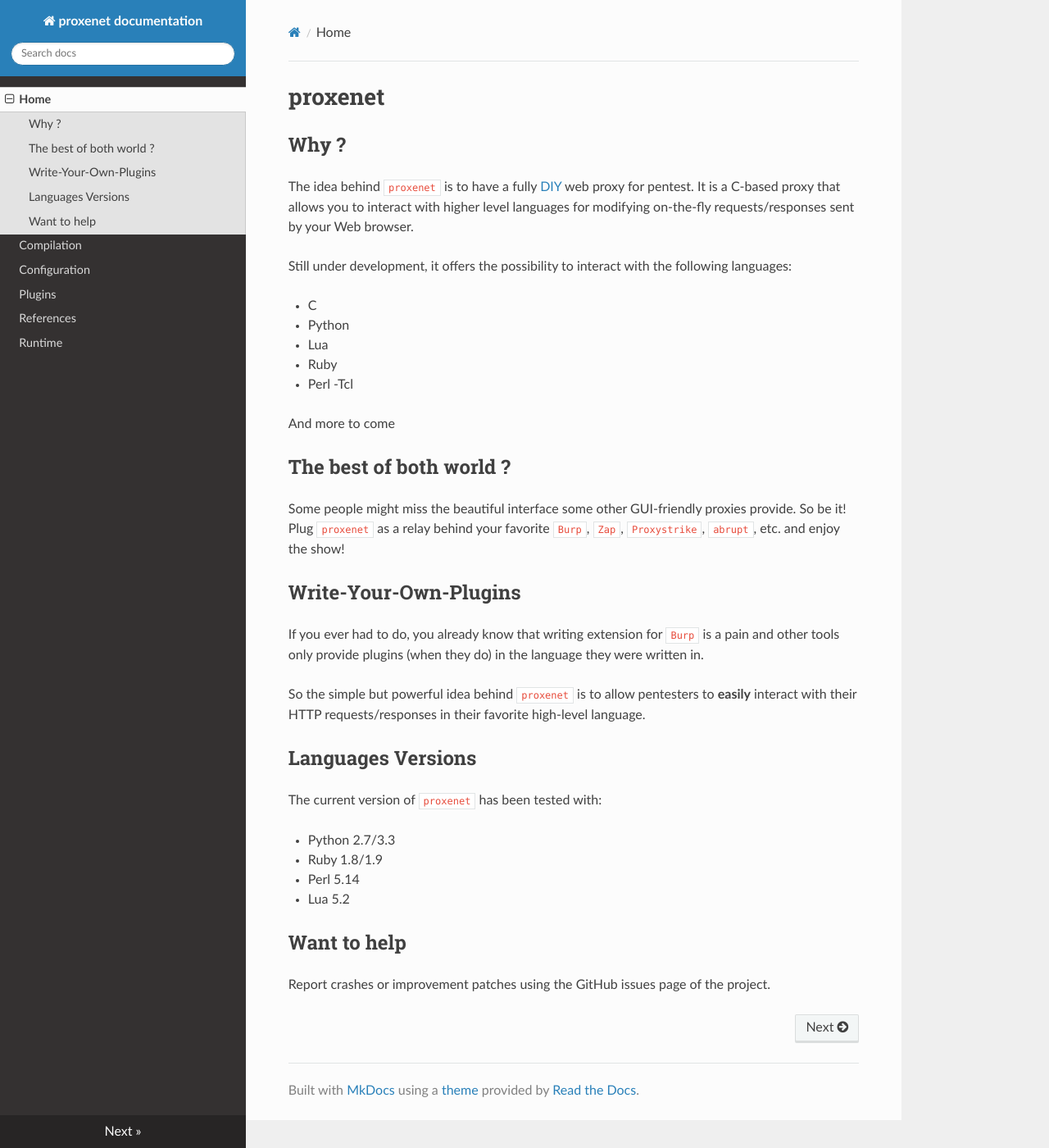
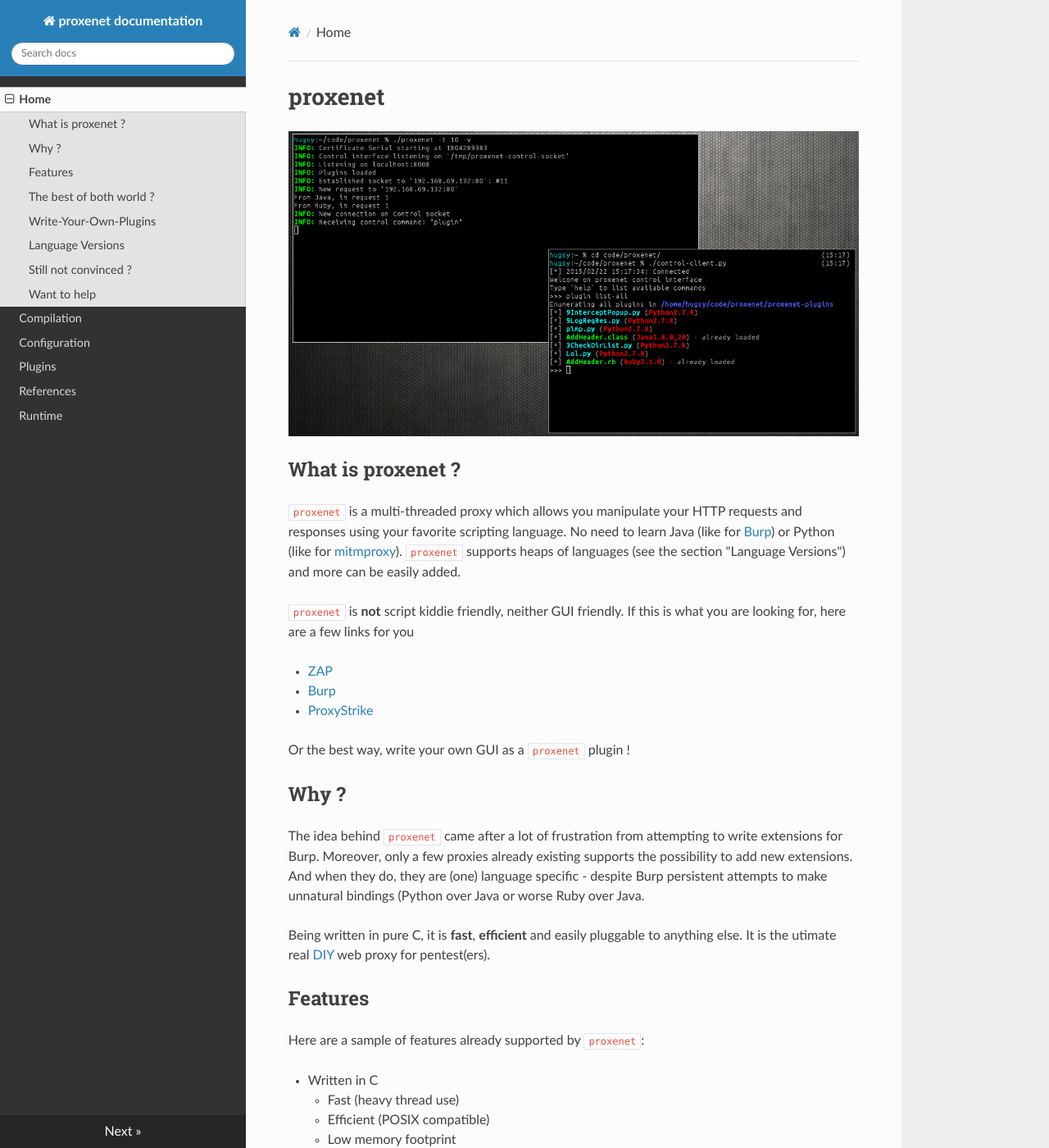
Before and after one commit to hugsy/proxenet, an MkDocs documentation site: the page built from docs/index.md, in a window 1280 px wide and 1400 px high. Shown: the whole window at 82% size. Built offline with MkDocs 1.6.1, drawn with Linux system fonts in a browser that asks for light colours; nearby versions of some CDN libraries; old or Windows-style settings are respelled for this version of MkDocs; some of the changed text lies outside the part shown.

Commit message:
added docs

```diff
--- a/docs/index.md
+++ b/docs/index.md
@@ -1,22 +1,68 @@
 # proxenet
 
+![proxenet](img/proxenet.png)
+
+
+## What is proxenet ?
+`proxenet` is a multi-threaded proxy which allows you manipulate your HTTP
+requests and responses using your favorite scripting language. No need to learn
+Java (like for [Burp](http://portswigger.net/burp/extender/)) or Python (like
+for
+[mitmproxy](http://mitmproxy.org/doc/scripting/inlinescripts.html)). `proxenet`
+supports heaps of languages (see the section "Language Versions") and more can
+be easily added.
+
+`proxenet` is **not** script kiddie friendly, neither GUI friendly. If this is
+what you are looking for, here are a few links for you
+
+- [ZAP](http://owasp.org/index.php/OWASP_Zed_Attack_Proxy_Project)
+- [Burp](http://portswigger.net/burp)
+- [ProxyStrike](http://www.edge-security.com/proxystrike.php)
+
+Or the best way, write your own GUI as a `proxenet` plugin !
+
+
 ## Why ?
-The idea behind `proxenet` is to have a fully
-[DIY](https://en.wikipedia.org/wiki/Do_it_yourself) web proxy for pentest. It is
-a C-based proxy that allows you to interact with higher level languages for
-modifying on-the-fly requests/responses sent by your Web browser.
+The idea behind `proxenet` came after a lot of frustration from attempting to write
+extensions for Burp. Moreover, only a few proxies already existing supports the
+possibility to add new extensions. And when they do, they are (one) language
+specific - despite Burp persistent attempts to make unnatural bindings (Python
+over Java or worse Ruby over Java.
 
-Still under development, it offers the possibility to interact with the
-following languages:
+Being written in pure C, it is **fast**, **efficient** and easily
+pluggable to anything else. It is the utimate real
+[DIY](https://en.wikipedia.org/wiki/Do_it_yourself) web proxy for
+pentest(ers).
 
-- C
-- Python
-- Lua
-- Ruby
-- Perl
--Tcl
 
-And more to come
+## Features
+
+Here are a sample of features already supported by `proxenet`:
+
+- Written in C
+    - Fast (heavy thread use)
+    - Efficient (POSIX compatible)
+    - Low memory footprint
+- Can interact with any language
+- Supports already plugins in :
+    - C
+    - Python
+    - Lua
+    - Ruby
+    - Perl
+    - Tcl
+    - Java
+- SSL
+    - Full SSL interception (internal CA)
+    - SSL client certificate authentication
+- IPv4/IPv6
+- HTTP Proxy forwarding
+- Hosts white/black filtering
+- Command interface out-of-band
+- Nice TTY colors :D
+- 100% Open-Source
+
+... and more !
 
 
 ## The best of both world ?
@@ -37,14 +83,27 @@ So the simple but powerful idea behind `proxenet` is to allow pentesters to
 high-level language.
 
 
-## Languages Versions
+## Language Versions
 
 The current version of `proxenet` has been tested with:
 
-- Python 2.7/3.3
-- Ruby 1.8/1.9
-- Perl 5.14
-- Lua 5.2
+- Python 2.6+/3.x+
+- Ruby 2.x
+- Perl 5.1+
+- Lua 5.2+
+- Tcl 8.5+
+- Java 1.6+
+
+
+## Still not convinced ?
+
+Just to keep the troll alive, have a quick look at the comparison how to create
+a very simple plugin using `Burp` API and the very same plugin using `proxenet`,
+both written in Java.
+
+[burp-proxenet](img/fun.png)
+
+*Note*: this troll is naturally totally unbiaised of course.
 
 
 ## Want to help
```
Also changed, not shown: docs/img/fun.png (added), docs/img/proxenet.png (added).
